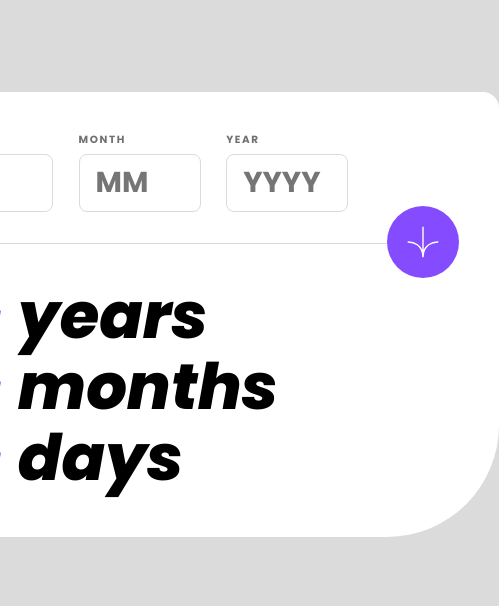
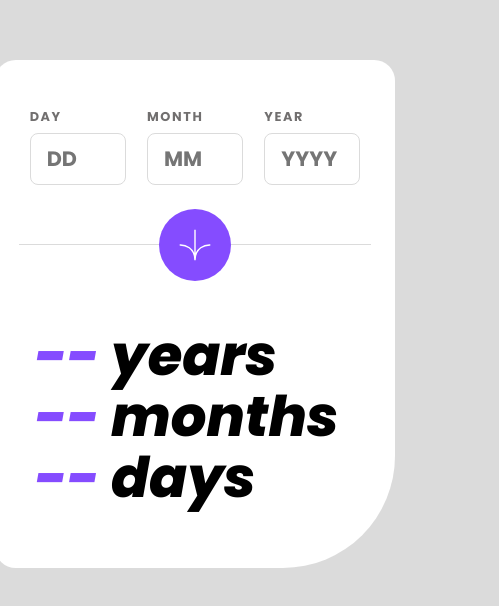
Before and after one commit to mostafa-meerzad/age-calculator, a React (Vite) app: page / in a window 390 px wide. Shown: the part 108-714 px from the top of the page, 499 px wide, since content can reach past the window. Built offline with nearby package versions, Linux system fonts and the light colour scheme.

Commit message:
Complete the mobile view

```diff
--- a/src/App.jsx
+++ b/src/App.jsx
@@ -117,7 +117,7 @@ function App() {
 
                 <input
                   autoComplete="off"
-                  className="input__input"
+                  className={errors[name]? "input__input input__input--error": "input__input"}
                   type="text"
                   placeholder={placeholder}
                   onChange={(e) => {
--- a/src/styles.css
+++ b/src/styles.css
@@ -14,30 +14,34 @@ body {
 }
 
 #root {
-  width: 33rem;
+  width: 22rem;
   background-color: hsl(0, 0%, 100%);
-  border-radius: 1rem 1rem 7rem 1rem;
-  padding: 2.5rem;
+  border-radius: 1.3rem 1.3rem 7rem 1.3rem;
+  padding: 3rem 1.5rem 1.5rem;
+}
+@media all and (min-width: 500px) {
+  #root {
+    width: 33rem;
+    border-radius: 1rem 1rem 7rem 1rem;
+    padding: 2.7rem;
+  }
 }
 
-.input {
-  height: 8rem;
-}
 .input form {
-  position: relative;
-  display: flex;
-  align-items: center;
-  gap: 1.6rem;
+  display: grid;
+  grid-template-columns: repeat(3, 1fr);
+  justify-items: center;
+  row-gap: 1.5rem;
 }
 .input__wrapper {
-  position: relative;
   display: flex;
   flex-direction: column;
   color: hsl(0, 1%, 44%);
+  width: 6rem;
 }
 .input__name {
   text-transform: uppercase;
-  font-size: 0.65rem;
+  font-size: 0.8rem;
   letter-spacing: 0.1rem;
   margin-bottom: 0.4rem;
 }
@@ -45,9 +49,8 @@ body {
   color: hsl(0, 100%, 67%);
 }
 .input__input {
-  width: 5.5rem;
-  padding: 0.4rem 1rem;
-  font-size: 1.8rem;
+  padding: 0.6rem 1rem;
+  font-size: 1.3rem;
   text-transform: uppercase;
   font-weight: 800;
   border: 1px solid hsl(0, 0%, 86%);
@@ -56,11 +59,11 @@ body {
 .input__input:focus {
   outline: 1px solid hsl(259, 100%, 65%);
 }
+.input__input--error {
+  border-color: hsl(0, 100%, 67%);
+}
 .input__error {
-  position: absolute;
-  left: 2%;
-  bottom: -36%;
-  font-size: 0.7rem;
+  font-size: 0.55rem;
   font-weight: 400;
   font-style: italic;
   color: hsl(0, 100%, 67%);
@@ -68,14 +71,34 @@ body {
 .input__error::first-letter {
   text-transform: capitalize;
 }
+.input__wrapper:nth-of-type(1) {
+  grid-column: 1/2;
+  grid-row: 1/2;
+}
+.input__wrapper:nth-child(2) {
+  grid-column: 2/3;
+  grid-row: 1/2;
+}
+.input__wrapper:nth-child(3) {
+  grid-column: 3/4;
+  grid-row: 1/2;
+}
+.input__bar {
+  grid-column: 1/4;
+  width: 100%;
+  grid-row: 2/3;
+  align-self: center;
+  height: 1px;
+  border: none;
+  background-color: hsl(0, 0%, 86%);
+}
 .input__submit {
-  position: absolute;
+  grid-column: 2/3;
+  grid-row: 2/3;
   display: grid;
   place-content: center;
   width: 4.5rem;
   height: 4.5rem;
-  right: 0;
-  top: 93%;
   border: none;
   border-radius: 50%;
   background-color: hsl(259, 100%, 65%);
@@ -85,24 +108,59 @@ body {
   width: 2rem;
   height: 2rem;
 }
-.input__bar {
-  position: absolute;
-  width: 100%;
-  height: 1px;
-  bottom: -50%;
-  border: none;
-  background-color: hsl(0, 0%, 86%);
+@media all and (min-width: 500px) {
+  .input {
+    height: 8rem;
+  }
+  .input form {
+    position: relative;
+    display: flex;
+    align-items: center;
+    -moz-column-gap: 3rem;
+         column-gap: 3rem;
+  }
+  .input__name {
+    font-size: 0.65rem;
+  }
+  .input__input {
+    width: 5.5rem;
+    padding: 0.4rem 1rem;
+    font-size: 1.8rem;
+  }
+  .input__error {
+    position: absolute;
+    bottom: -36%;
+    font-size: 0.7rem;
+  }
+  .input__submit {
+    position: absolute;
+    right: 0;
+    top: 93%;
+  }
+  .input__bar {
+    position: absolute;
+    bottom: -50%;
+  }
 }
 
 .output {
-  padding-block: 2rem 1rem;
+  padding: 3.5rem 1rem 3rem;
 }
 .output__wrapper {
-  font-size: 4rem;
+  font-size: 3.5rem;
   font-style: italic;
   font-weight: 800;
   margin-block: -1.5rem;
 }
 .output__num {
   color: hsl(259, 100%, 65%);
+}
+@media all and (min-width: 500px) {
+  .output {
+    padding-inline: 0;
+    padding-block: 2.3rem 1rem;
+  }
+  .output__wrapper {
+    font-size: 4.4rem;
+  }
 }/*# sourceMappingURL=styles.css.map */
--- a/src/styles.scss
+++ b/src/styles.scss
@@ -10,47 +10,72 @@ body {
   place-content: center;
   place-items: center;
   padding: 0;
+  // padding: 1rem;
   margin: 0;
   background-color: colors.$light-grey;
 }
 
 #root {
-  width: 33rem;
+  width: 22rem;
   background-color: colors.$white;
-  border-radius: 1rem 1rem 7rem 1rem;
-  padding: 2.5rem;
+  border-radius: 1.3rem 1.3rem 7rem 1.3rem;
+  padding: 3rem 1.5rem 1.5rem;
+  // color: red;
+  @media all and (min-width: 500px) {
+    width: 33rem;
+    // background-color: colors.$white;
+    border-radius: 1rem 1rem 7rem 1rem;
+    padding: 2.7rem;
+  }
 }
 
 .input {
-  height: 8rem;
-
+  // justify-content: center;
+  // align-items: center;
+  // padding: 2rem 1rem;
   & form {
-    position: relative;
-    display: flex;
-    align-items: center;
-    gap: 1.6rem;
+    // border: 1px solid red;
+    // position: relative;
+    // display: flex;
+    // align-items: center;
+    // gap: 1.6rem;
+    // display: flex;
+    // text-align: center;
+    display: grid;
+    grid-template-columns: repeat(3, 1fr);
+    // place-content: center;
+    // justify-content: center;
+    justify-items: center;
+    row-gap: 1.5rem;
+    // border: 2px solid red !important;
   }
 
   &__wrapper {
-    position: relative;
+    // position: relative;
     display: flex;
     flex-direction: column;
     color: colors.$Smokey-grey;
+    width: 6rem;
+    // border: 1px solid red;
+    // justify-content: flex-start;
+    // align-items: flex-start;
   }
 
   &__name {
     text-transform: uppercase;
-    font-size: 0.65rem;
+    font-size: 0.8rem;
     letter-spacing: 0.1rem;
     margin-bottom: 0.4rem;
     &--error {
       color: colors.$light-red;
     }
   }
+
   &__input {
-    width: 5.5rem;
-    padding: 0.4rem 1rem;
-    font-size: 1.8rem;
+    // border: 1px solid red;
+    // width: 3rem;
+    padding: 0.6rem 1rem;
+    font-size: 1.3rem;
     text-transform: uppercase;
     font-weight: 800;
     border: 1px solid colors.$light-grey;
@@ -59,12 +84,18 @@ body {
     &:focus {
       outline: 1px solid colors.$purple;
     }
+
+    &--error{
+      border-color: colors.$light-red;
+    }
   }
+
   &__error {
-    position: absolute;
-    left: 2%;
-    bottom: -36%;
-    font-size: 0.7rem;
+    // position: absolute;
+    // border:1px solid red;
+    // left: 2%;
+    // bottom: -36%;
+    font-size: 0.55rem;
     font-weight: 400;
     font-style: italic;
     color: colors.$light-red;
@@ -73,14 +104,44 @@ body {
     }
   }
 
+  &__wrapper:nth-of-type(1) {
+    grid-column: 1/2;
+    grid-row: 1/2;
+  }
+  &__wrapper:nth-child(2) {
+    grid-column: 2/3;
+    grid-row: 1/2;
+  }
+  &__wrapper:nth-child(3) {
+    grid-column: 3/4;
+    grid-row: 1/2;
+  }
+
+  &__bar {
+    grid-column: 1/4;
+    width: 100%;
+    grid-row: 2/3;
+    align-self: center;
+    height: 1px;
+    // bottom: -50%;
+    border: none;
+    background-color: colors.$light-grey;
+    // }
+
+    // rotate: 90;
+  }
+
   &__submit {
-    position: absolute;
+    grid-column: 2/3;
+    grid-row: 2/3;
+
+    // position: absolute;
     display: grid;
     place-content: center;
     width: 4.5rem;
     height: 4.5rem;
-    right: 0;
-    top: 93%;
+    // right: 0;
+    // top: 93%;
     border: none;
     border-radius: 50%;
     background-color: colors.$purple;
@@ -92,21 +153,105 @@ body {
     }
   }
 
-  &__bar {
-    position: absolute;
-    width: 100%;
-    height: 1px;
-    bottom: -50%;
-    border: none;
-    background-color: colors.$light-grey;
+  @media all and (min-width: 500px) {
+    height: 8rem;
+    // border: 2px solid red;;
+    & form {
+      position: relative;
+      display: flex;
+      align-items: center;
+      // gap: 1.6rem;
+      column-gap: 3rem;
+      // gap: 2rem;
+      // border: 2px solid red !important;
+    }
+
+    // &__wrapper {
+    //   position: relative;
+    //   display: flex;
+    //   flex-direction: column;
+    //   color: colors.$Smokey-grey;
+    // }
+
+    &__name {
+      // text-transform: uppercase;
+      font-size: 0.65rem;
+      // letter-spacing: 0.1rem;
+      // margin-bottom: 0.4rem;
+      // &--error {
+      // color: colors.$light-red;
+      // }
+    }
+    &__input {
+      width: 5.5rem;
+      padding: 0.4rem 1rem;
+      font-size: 1.8rem;
+      // text-transform: uppercase;
+      // font-weight: 800;
+      // border: 1px solid colors.$light-grey;
+      // border-radius: 0.5rem;
+
+      // &:focus {
+      // outline: 1px solid colors.$purple;
+      // }
+    }
+    &__error {
+      position: absolute;
+      // left: 2%;
+      bottom: -36%;
+      font-size: 0.7rem;
+      // padding-left: 0;
+      // font-weight: 400;
+      // font-style: italic;
+      // color: colors.$light-red;
+      // &::first-letter {
+      // text-transform: capitalize;
+      // }
+    }
+
+    &__submit {
+      position: absolute;
+      // display: grid;
+      // place-content: center;
+      // width: 4.5rem;
+      // height: 4.5rem;
+      right: 0;
+      top: 93%;
+      // border: none;
+      // border-radius: 50%;
+      // background-color: colors.$purple;
+      // z-index: 1;
+
+      // & svg {
+      // width: 2rem;
+      // height: 2rem;
+      // }
+    }
+
+    &__bar {
+      position: absolute;
+      // width: 100%;
+      // height: 1px;
+      bottom: -50%;
+      // border: none;
+      // background-color: colors.$light-grey;
+    }
   }
 }
 
 .output {
-  padding-block: 2rem 1rem;
+  // border: 2px solid red;
+  // padding:4rem  1rem;
+
+  // text-align: center;
+
+  // padding-block: 3rem 1rem;
+  padding: 3.5rem 1rem 3rem;
 
   &__wrapper {
-    font-size: 4rem;
+    // border: 2px solid red;
+    // font-size: 4rem;
+    font-size: 3.5rem;
     font-style: italic;
     font-weight: 800;
     margin-block: -1.5rem;
@@ -115,4 +260,14 @@ body {
   &__num {
     color: colors.$purple;
   }
+  @media all and (min-width: 500px) {
+    padding-inline: 0;
+    padding-block: 2.3rem 1rem;
+    // border: 2px solid red;
+    // text-align:left;
+
+    &__wrapper {
+      font-size: 4.4rem;
+    }
+  }
 }
```
Also changed, not shown: 1 other file (tests, documents, lock files or other folders).
